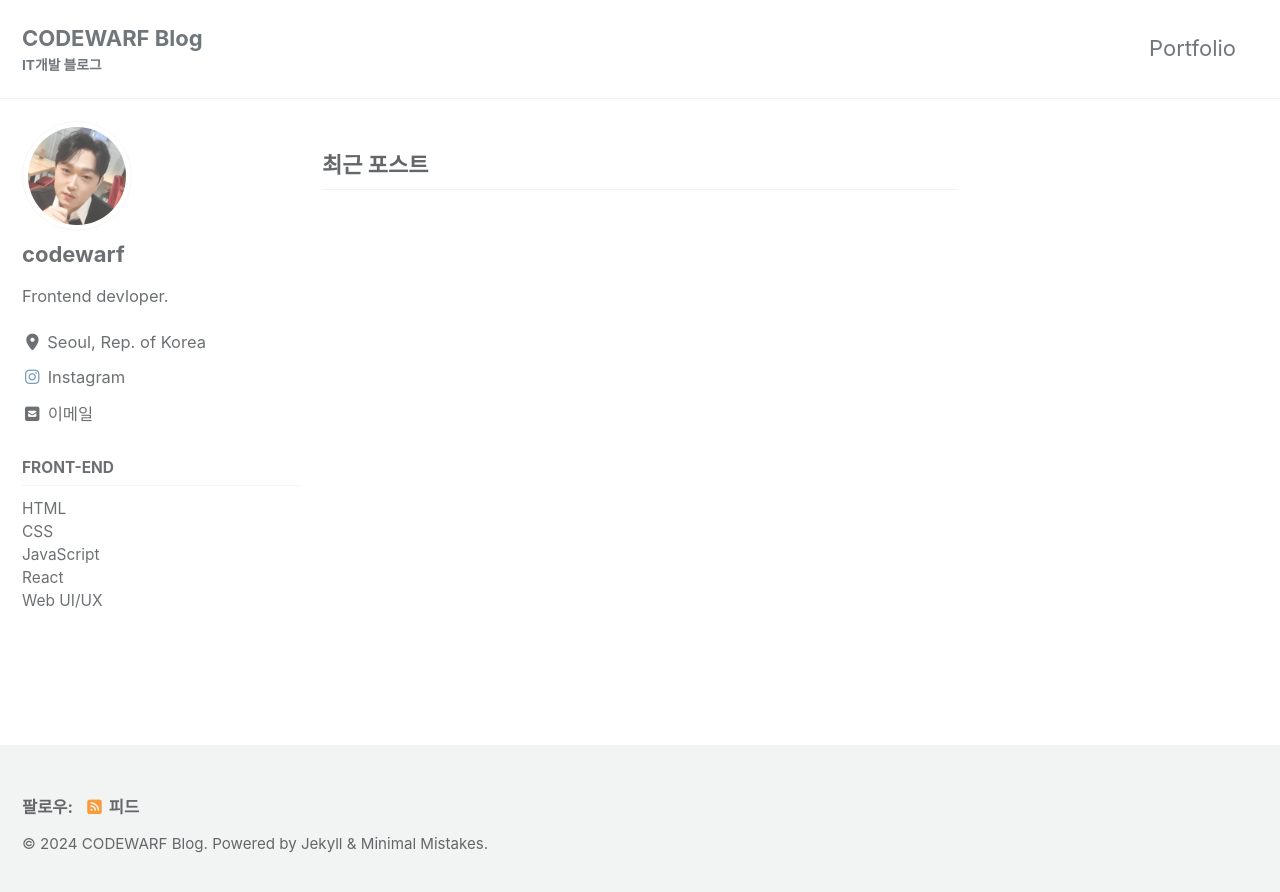
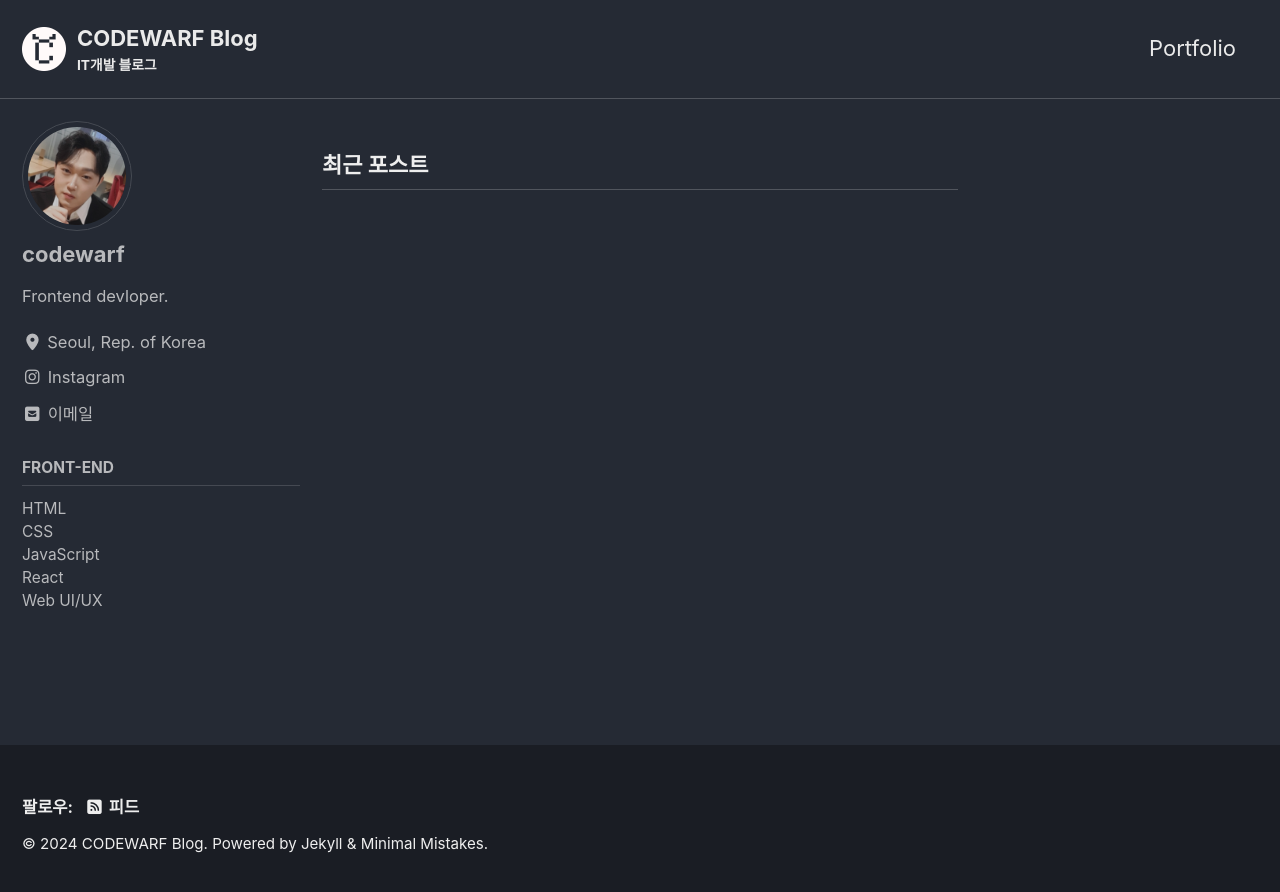
Before and after one commit to codewarf/codewarf.github.io, a Jekyll site: the page built from index.html, in a window 1280 px wide. Shown: the top 892 px of the page. Built offline with Jekyll 4.4.1, drawn with Linux system fonts in a browser that asks for light colours; cached includes are drawn as plain includes; the list of posts is cut into pages by our own code.

Commit message:
add logo, dark skin

```diff
--- a/_config.yml
+++ b/_config.yml
@@ -12,7 +12,7 @@
 
 # theme                  : "minimal-mistakes-jekyll"
 # remote_theme           : "mmistakes/minimal-mistakes"
-minimal_mistakes_skin    : "default" # "air", "aqua", "contrast", "dark", "dirt", "neon", "mint", "plum", "sunrise"
+minimal_mistakes_skin    : "dark" # "air", "aqua", "contrast", "dark", "dirt", "neon", "mint", "plum", "sunrise"
 
 # Site Settings
 locale                   : "ko-KR"
@@ -26,7 +26,7 @@
 baseurl                  : # the subpath of your site, e.g. "/blog"
 repository               : # GitHub username/repo-name e.g. "mmistakes/minimal-mistakes"
 teaser                   : # path of fallback teaser image, e.g. "/assets/images/500x300.png"
-logo                     : # path of logo image to display in the masthead, e.g. "/assets/images/88x88.png"
+logo                     : "/assets/images/logo.png" # path of logo image to display in the masthead, e.g. "/assets/images/88x88.png"
 masthead_title           : # overrides the website title displayed in the masthead, use " " for no title
 breadcrumbs              : # true, false (default)
 words_per_minute         : 200
@@ -43,7 +43,7 @@
     # https://developers.facebook.com/docs/plugins/comments
     appid                :
     num_posts            : # 5 (default)
-    colorscheme          : # "light" (default), "dark"
+    colorscheme          : "dark" # "light" (default), "dark"
   utterances:
     theme                : # "github-light" (default), "github-dark"
     issue_term           : # "pathname" (default)
```
Also changed, not shown: assets/images/logo.png (added).
